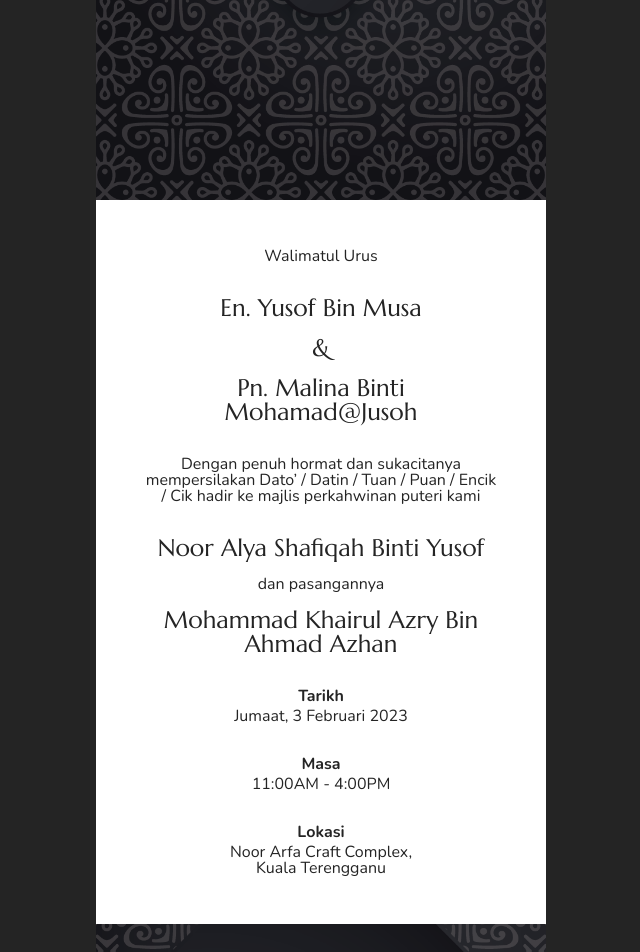
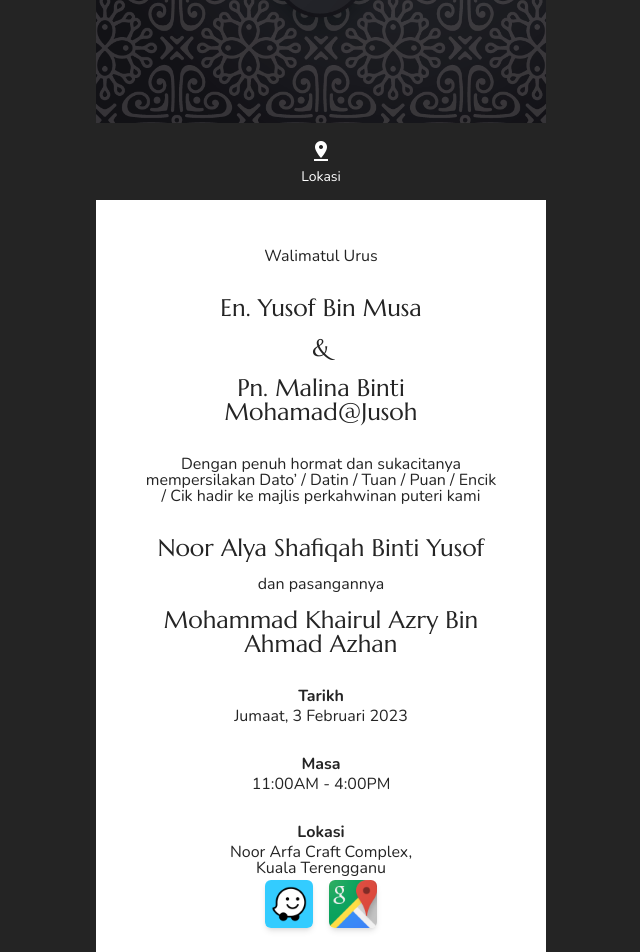
Before and after one commit to alyayusof/walimatul-urus, a Vue app: page / in a window 1280 px wide. Shown: the part 600-1552 px from the top of the page, without its empty margins (319-959 px from the left). Built offline with nearby package versions, Linux system fonts and the light colour scheme; a web font is replaced by a local one.

Commit message:
Add Lokasi & Modal Lokasi

```diff
--- a/src/App.vue
+++ b/src/App.vue
@@ -1,4 +1,7 @@
 <template>
+
+  <ModalLokasi v-if="showLokasi" @close="showLokasi=false"/>
+  <!-- <ModalPanggilan /> -->
 
   <div class="min-h-screen h-full w-full font-cormorant">
     <div class="w-full md:w-container mx-auto">
@@ -15,12 +18,9 @@
             </div>
             <div class="space-y-0">
               <div class="uppercase font-cormorant italic tracking-widest text-sm md:text-base ">Jumaat</div>
-              <!-- <div class="flex items-center justify-center font-nunito">
-                <div class="border-y py-0.25 border-white">FEB</div>
-                <div class="text-h1 pl-0.25 pr-1 pb-0.25 font-petit font-light italic">03</div>
-                <div class="border-y py-0.25 border-white">2023</div>
-              </div> -->
-              <div class="text-gold text-h3 md:text-h2 pl-0.25 pr-1 font-petit font-light italic">3<span class="text-white text-opacity-30">•</span>2<span class="text-white text-opacity-30">•</span>23</div>
+              <div class="text-gold text-h3 md:text-h2 pl-0.25 pr-1 font-petit font-light italic">
+                3<span class="text-white text-opacity-30">•</span>2<span class="text-white text-opacity-30">•</span>23
+              </div>
               <!-- <div class="uppercase font-cormorant italic tracking-widest">2:30PM - 4:00PM</div> -->
             </div>
             <div class="uppercase text-xs md:text-sm">Noor Arfa Craft Complex<br>Kuala Terengganu</div>
@@ -55,10 +55,18 @@
         <div class="font-nunito space-y-0.25">
           <div class="font-bold">Lokasi</div>
           <div>Noor Arfa Craft Complex,<br>Kuala Terengganu</div>
-          <!-- <div class="flex w-full items-center justify-center space-x-1">
-            <a href="">Waze</a>
-            <a href="">GMaps</a>
-          </div> -->
+          <div class="flex w-full items-center justify-center space-x-1">
+              <div>
+                  <a href="https://waze.com/ul?ll=5.276524430147474, 103.16727607032999&navigate=yes">
+                      <img class="w-icon h-icon rounded-md shadow-md" src="./assets/img/waze.png" alt="">
+                  </a>
+              </div>
+              <div>
+                  <a href="https://www.google.com/maps/?q=5.276492380030661,103.16723315498588">
+                      <img class="w-icon h-icon rounded-md shadow-md" src="./assets/img/google-maps.png" alt="">
+                  </a>
+              </div>
+          </div>
         </div>
       </div>
 
@@ -85,14 +93,35 @@
       <!-- Next section  -->
 
       <!-- Navigation section -->
-      <!-- <BottomMenu /> -->
+      <div class="fixed z-10 bottom-0 w-full flex items-center justify-around py-0.5 md:py-1 md:w-container bg-dark text-white text-xs md:text-sm font-nunito">
+        <!-- <button
+          type="button"
+          @click="showPanggilan = !showPanggilan"
+          class="flex flex-col items-center space-y-0.25 w-full">
+          <div>
+            <span class="material-icons text-white">phone</span>
+          </div>
+          <div>Panggilan</div>
+        </button> -->
+        <button
+          type="button"
+          id="showLokasi"
+          @click="showLokasi = true"
+          class="flex flex-col items-center space-y-0.25 w-full">
+          <div>
+            <span class="material-icons text-white">pin_drop</span>
+          </div>
+          <div>Lokasi</div>
+        </button>
+      </div>
+
     </div>
   </div>
 
 </template>
 
 <script>
-import BottomMenu from "./components/BottomMenu.vue";
+import ModalLokasi from "./components/ModalLokasi.vue";
 
 import mainBg from "./assets/img/main-bg.png";
 import secondaryBg from "./assets/img/main-bg.png";
@@ -128,12 +157,13 @@ var x = setInterval(function() {
 export default {
   name: 'App',
   components:{
-    BottomMenu,
+    ModalLokasi,
   },
   data() {
     return {
       mainBg,
       secondaryBg,
+      showLokasi: false,
     }
   },
 }
--- a/src/components/BottomMenu.vue
+++ /dev/null
@@ -1,21 +0,0 @@
-<template>
-    <div class="fixed z-20 bottom-0 w-full flex items-center justify-around py-0.5 md:py-1 md:w-container bg-dark text-white text-xs md:text-sm font-nunito">
-        <div class="flex flex-col items-center space-y-0.25 w-full">
-          <div>
-            <span class="material-icons text-white">phone</span>
-          </div>
-          <div>Panggilan</div>
-        </div>
-        <div class="flex flex-col items-center space-y-0.25 w-full">
-          <div>
-            <span class="material-icons text-white">pin_drop</span>
-          </div>
-          <div>Lokasi</div>
-        </div>
-      </div>
-</template>
-
-<script>
-export default {
-}
-</script>
--- /dev/null
+++ b/src/components/ModalLokasi.vue
@@ -0,0 +1,57 @@
+<template>
+    <teleport to="body">
+      <div
+        ref="modal-backdrop"
+        class="fixed z-20 inset-0 overflow-y-auto bg-black bg-opacity-60 backdrop-blur"
+      >
+        <div
+          class="flex items-center justify-center min-h-screen text-center"
+        >
+          <div
+            class="bg-black bg-opacity-75 backdrop-blur text-white rounded-lg overflow-hidden shadow-xl w-modal space-y-0.5 relative"
+            role="dialog"
+            ref="modal"
+            aria-modal="true"
+            aria-labelledby="modal-headline"
+          >
+            <div class="p-1 space-y-0.75">
+                <div class="font-bold">Lokasi Majlis</div>
+                <div class="text-sm">
+                    Noor Arfa Craft Complex Batik Pavilion
+                    Lot 4153, Kawasan Perindustrian Chendering,
+                    21080, Kuala Terengganu, Terengganu
+                </div>
+                <!-- <div class="rounded overflow-hidden">
+                    <iframe src="https://www.google.com/maps/embed?pb=!1m18!1m12!1m3!1d3972.91240516424!2d103.16502301476471!3d5.27635349617203!2m3!1f0!2f0!3f0!3m2!1i1024!2i768!4f13.1!3m3!1m2!1s0x31b7beecdfa13e6b%3A0x528623c650d738e4!2sNoor%20Arfa%20Craft%20Complex!5e0!3m2!1sen!2smy!4v1669033198605!5m2!1sen!2smy" width="100%" height="180" style="border:0;" allowfullscreen="" loading="lazy" referrerpolicy="no-referrer-when-downgrade"></iframe>
+                </div> -->
+                <div class="flex w-full items-center justify-center space-x-1">
+                    <div>
+                        <a href="https://waze.com/ul?ll=5.276524430147474, 103.16727607032999&navigate=yes">
+                            <img class="w-icon h-icon rounded-md" src="../assets/img/waze.png" alt="">
+                        </a>
+                    </div>
+                    <div>
+                        <a href="https://www.google.com/maps/?q=5.276492380030661,103.16723315498588">
+                            <img class="w-icon h-icon rounded-md" src="../assets/img/google-maps.png" alt="">
+                        </a>
+                    </div>
+                </div>
+            </div>
+            <div class="w-full border-t border-white border-opacity-25">
+                <button class="block w-full py-0.75 text-gold" @click="$emit('close')">Cancel</button>
+            </div>
+          </div>
+        </div>
+      </div>
+    </teleport>
+</template>
+
+<script setup>
+// import wazeUrl from "./../assets/img/waze.png";
+</script>
+
+<script>
+export default {
+  name: 'ModalLokasi',
+};
+</script>
--- a/tailwind.config.cjs
+++ b/tailwind.config.cjs
@@ -28,6 +28,8 @@ module.exports = {
     },
     width: {
       0: 0,
+      "icon": "3rem",
+      "modal": "300px",
       "container": "450px",
       auto: "auto",
       full: "100%",
@@ -35,6 +37,7 @@ module.exports = {
     },
     height: {
       0: 0,
+      "icon": "3rem",
       auto: "auto",
       full: "100%",
       screen: "100vh",
```
Also changed, not shown: src/assets/img/google-maps.png (added), src/assets/img/waze.png (added).
